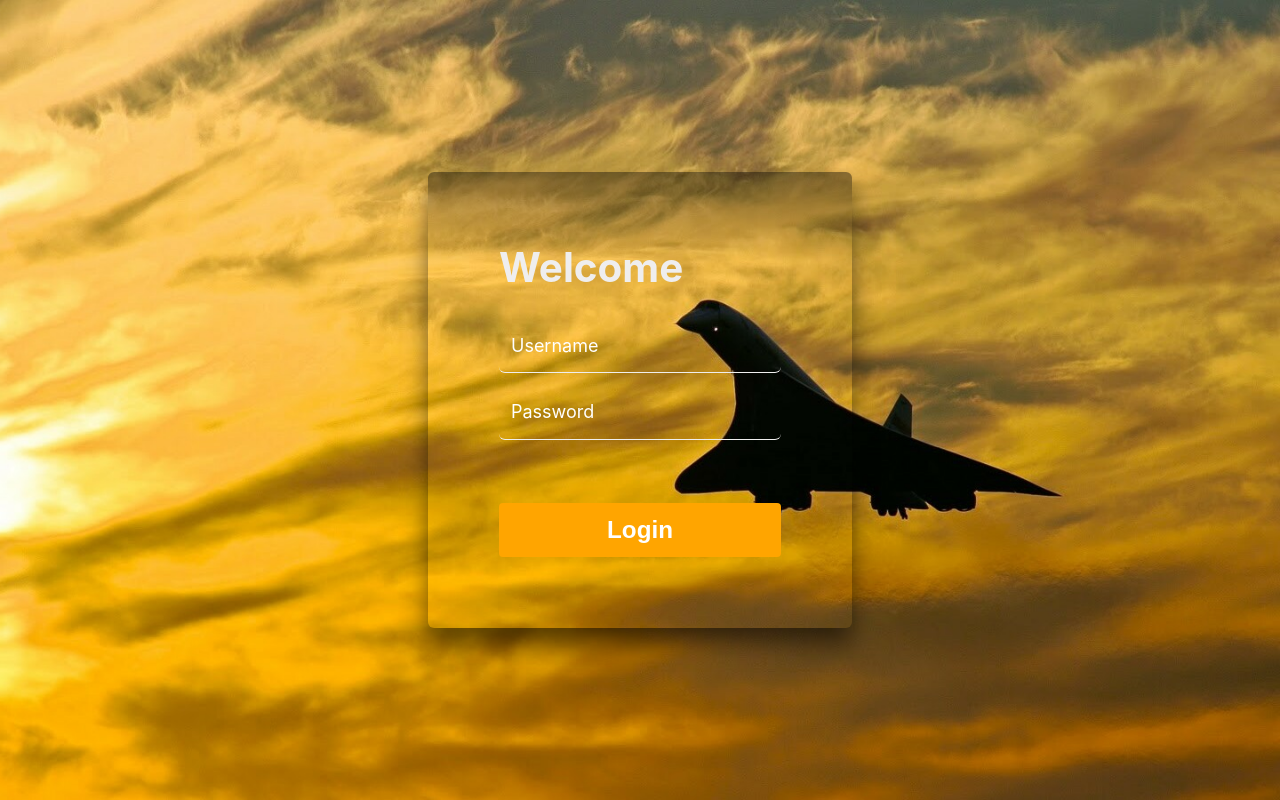
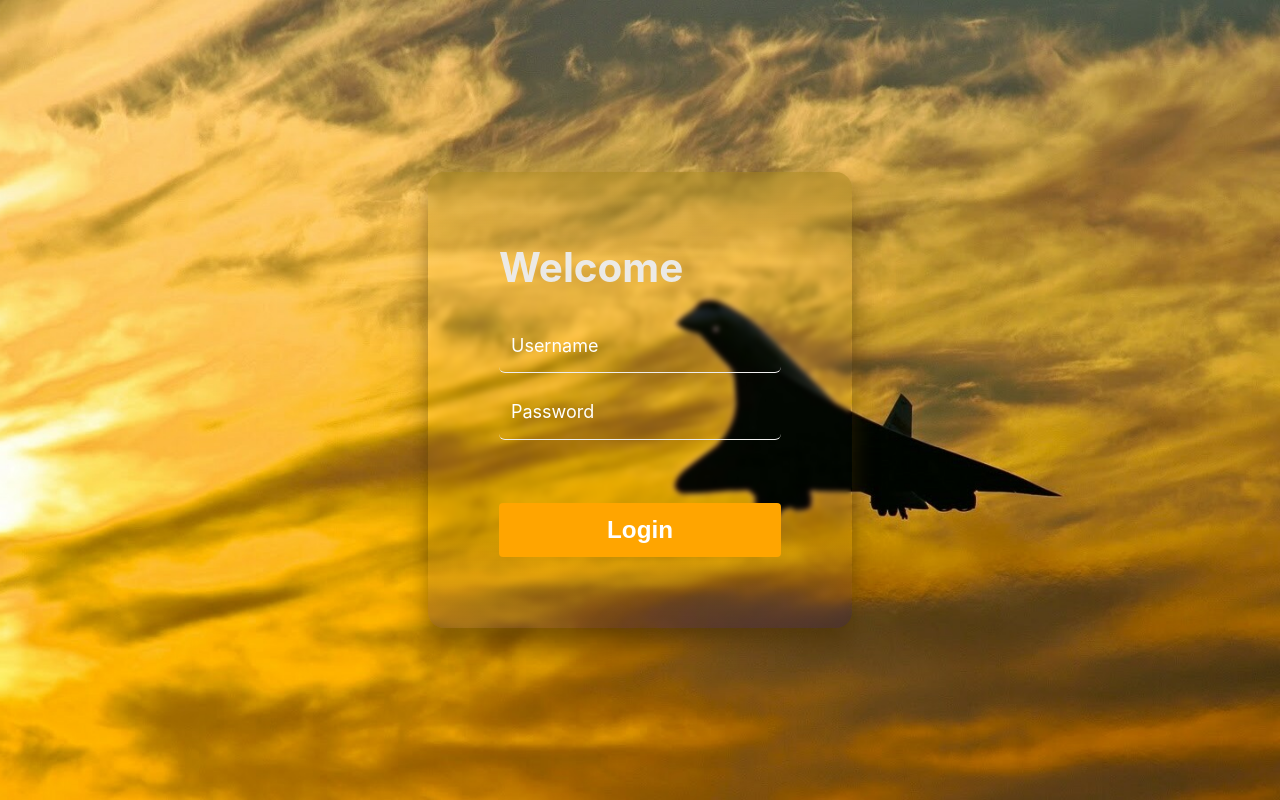
Before and after one commit to gabriel-arno-voltolini/react_dev, a React (Create React App) app in the folder react-tests/: page / in a window 1280 px wide. Built offline with nearby package versions, Linux system fonts and the light colour scheme.

Commit message:
Css e htm prontos

```diff
--- a/react-tests/src/pages/login/login.css
+++ b/react-tests/src/pages/login/login.css
@@ -1,9 +1,10 @@
 h1 {
   font-size: 4ch;
-  color: rgb(239, 238, 238);
+  color: rgba(235, 235, 235, 0.967);
   margin: 0 0 0.3em 0;
   padding-bottom: 0.5ch;
   position: inherit;
+  font-weight: bold;
 }
 
 input:focus {
@@ -18,7 +19,7 @@ input:focus {
 
 .custom-field input {
   font-size: large;
-  color: #fff;
+  color: rgba(0, 0, 0, 0.653);
   padding: 2.5ch;
   height: 0.5ch;
   margin-bottom: 1ch;
@@ -78,16 +79,19 @@ button:hover {
 }
 
 #login-div {
-  box-shadow: 0px 15px 25px rgba(0, 0, 0, 0.561);
+  box-shadow: 0px 15px 25px rgba(68, 44, 1, 0.561);
   align-content: center;
   padding: 7ch;
   border-radius: 6px;
   background-image: linear-gradient(
-    rgba(0, 0, 0, 0.426),
+    rgba(159, 128, 25, 0.476),
     rgba(0, 0, 0, 0),
     rgba(0, 0, 0, 0),
     rgba(0, 0, 0, 0),
     rgba(0, 0, 0, 0),
-    rgba(0, 0, 0, 0)
+    rgba(38, 15, 79, 0.309)
   );
+  border-radius: 16px;
+  backdrop-filter: blur(2.5px);
+  -webkit-backdrop-filter: blur(5px);
 }
--- a/react-tests/src/pages/login/login.js
+++ b/react-tests/src/pages/login/login.js
@@ -6,7 +6,7 @@ function Login() {
             <div id='login-div'>
                 <h1>Welcome</h1>
                 <form>
-                    <div className=''>
+                    <div>
                         <label className='custom-field'>
                             <input type='text' required />
                             <span class="placeholder">Username</span>
```
